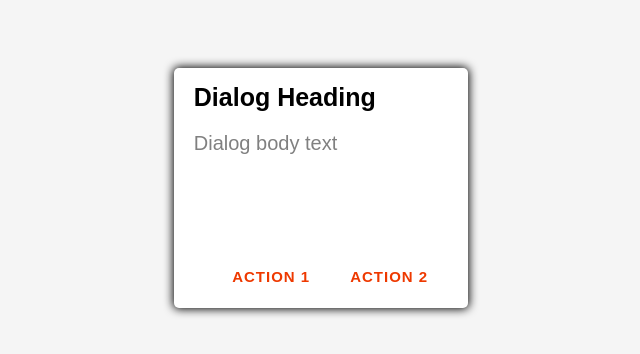
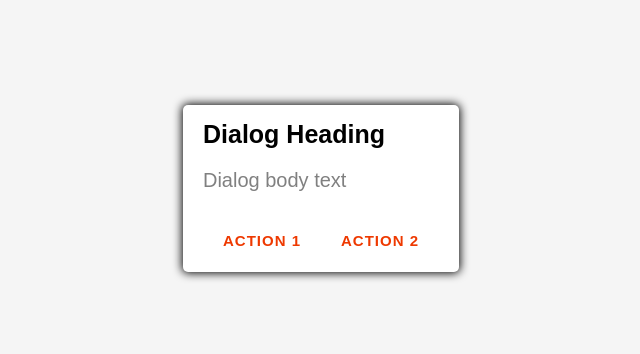
Before and after one commit to devsurajrai/assignment-0-html-css, a plain HTML site: page components/dialog/dialog.html in a window 1280 px wide. Shown: the part 212-566 px from the top of the page, without its empty margins (319-959 px from the left). Drawn offline with Linux system fonts and the light colour scheme; a web font is replaced by a local one.

Commit message:
dialog fix

```diff
--- a/components/dialog/dialog.css
+++ b/components/dialog/dialog.css
@@ -11,8 +11,8 @@
   padding: 2rem;
   padding-top: 1rem;
   padding-bottom: 1rem;
-  width: 23vw;
-  min-height: 30vh;
+  width: fit-content;
+  height: fit-content;
   border-radius: 5px;
   display: flex;
   flex-direction: column;
@@ -35,6 +35,7 @@
   list-style: none;
   display: flex;
   justify-content: flex-end;
+  /* flex-wrap: wrap; */
   font-size: 1.5rem;
   height: 5rem;
   padding-bottom: 1rem;
@@ -46,6 +47,7 @@
   font-weight: 700;
   padding-right: 2rem;
   height: 100%;
+  width: 70%;
   border-radius: 5px;
   color: var(--oranged);
   margin: 10px;
```
